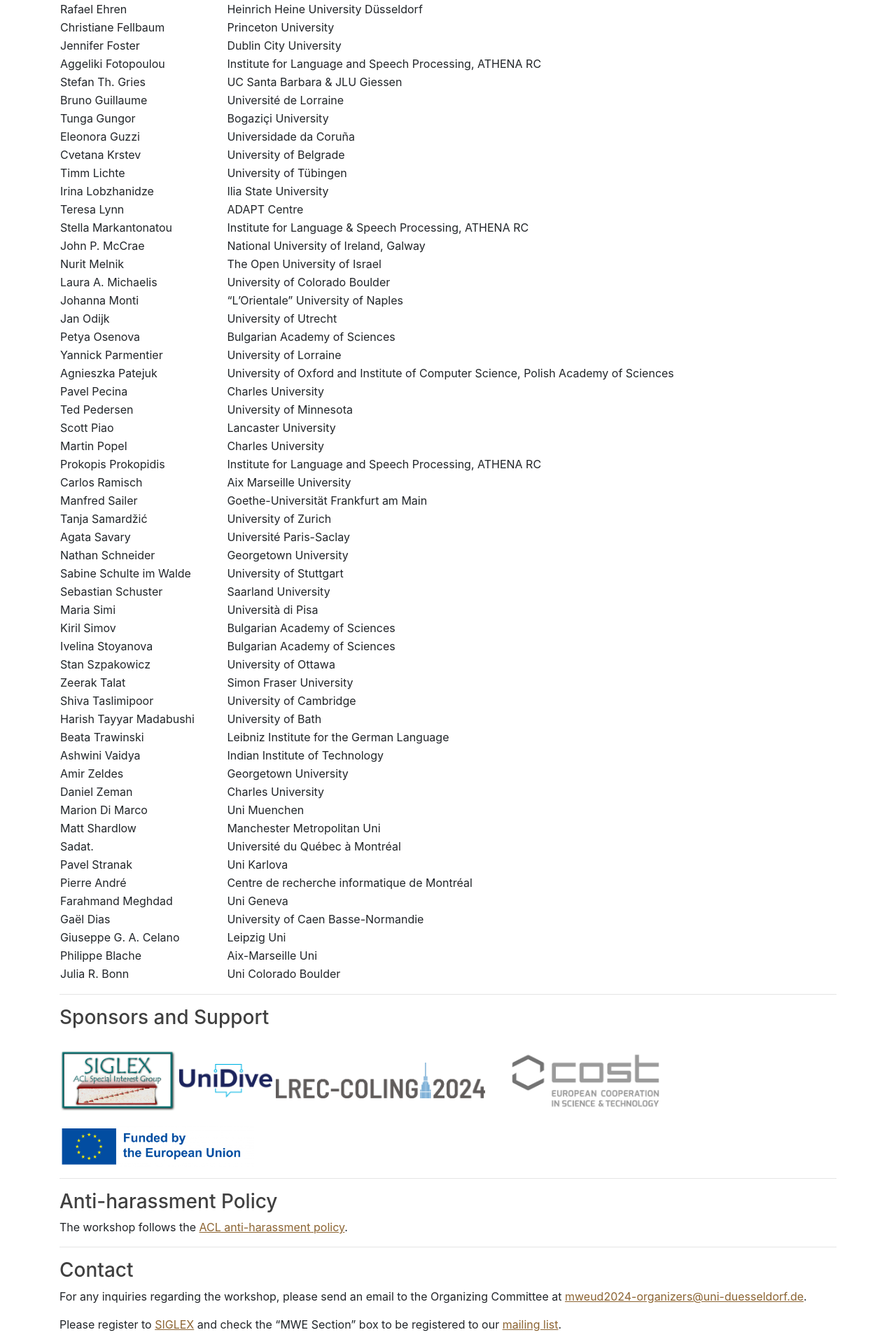
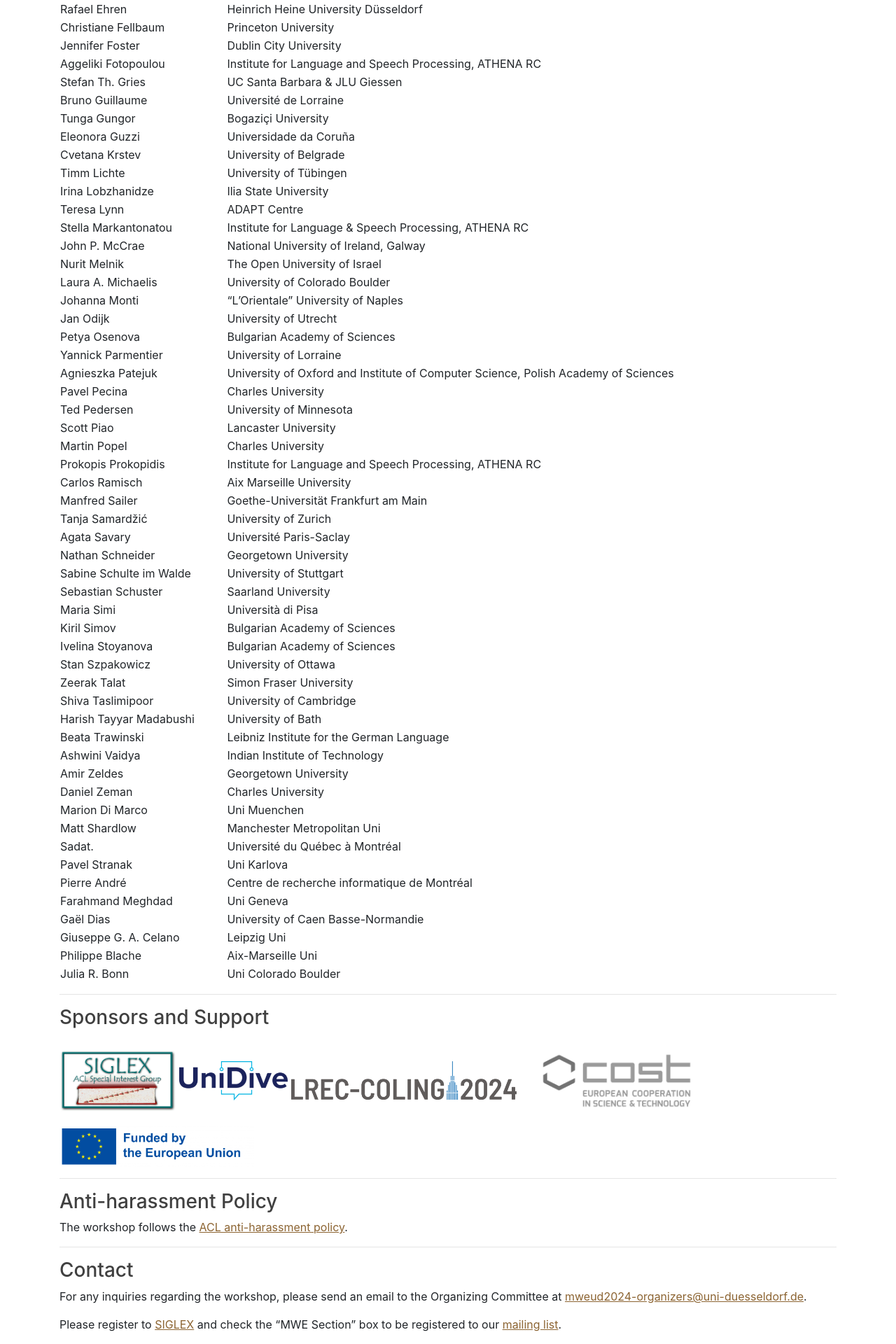
Before and after one commit to multiword/multiword.github.io, a Jekyll site: the page built from mweud2024/index.md, in a window 1280 px wide. Shown: the part 3781-5701 px from the top of the page at 70% size. Built offline with Jekyll 4.4.1, drawn with Linux system fonts in a browser that asks for light colours; comment, search, counter and statistics services are not loaded.

Commit message:
Increase size of a couple of logos

```diff
--- a/mweud2024/index.md
+++ b/mweud2024/index.md
@@ -246,8 +246,8 @@
 ### <a name="sponsors"> Sponsors and Support </a>
 
 ![ACL SIGLEX](siglex.png){:height="15%" width="15%"}
-![UniDive](unidive_logo.png){:height="12%" width="12%"}
-![LREC-COLING 2024](LOGO-LREC-COLING-2024-BASIC.png){:height="27%" width="27%"}
+![UniDive](unidive_logo.png){:height="14%" width="14%"}
+![LREC-COLING 2024](LOGO-LREC-COLING-2024-BASIC.png){:height="29%" width="29%"}
 ![Cost Action](COST_LOGO_rgb_highresolution-1200x563.png){:height="25%" width="25%"}
 ![EU](en-funded_by_the_eu-pos.png){:height="25%" width="25%"}
 
```
